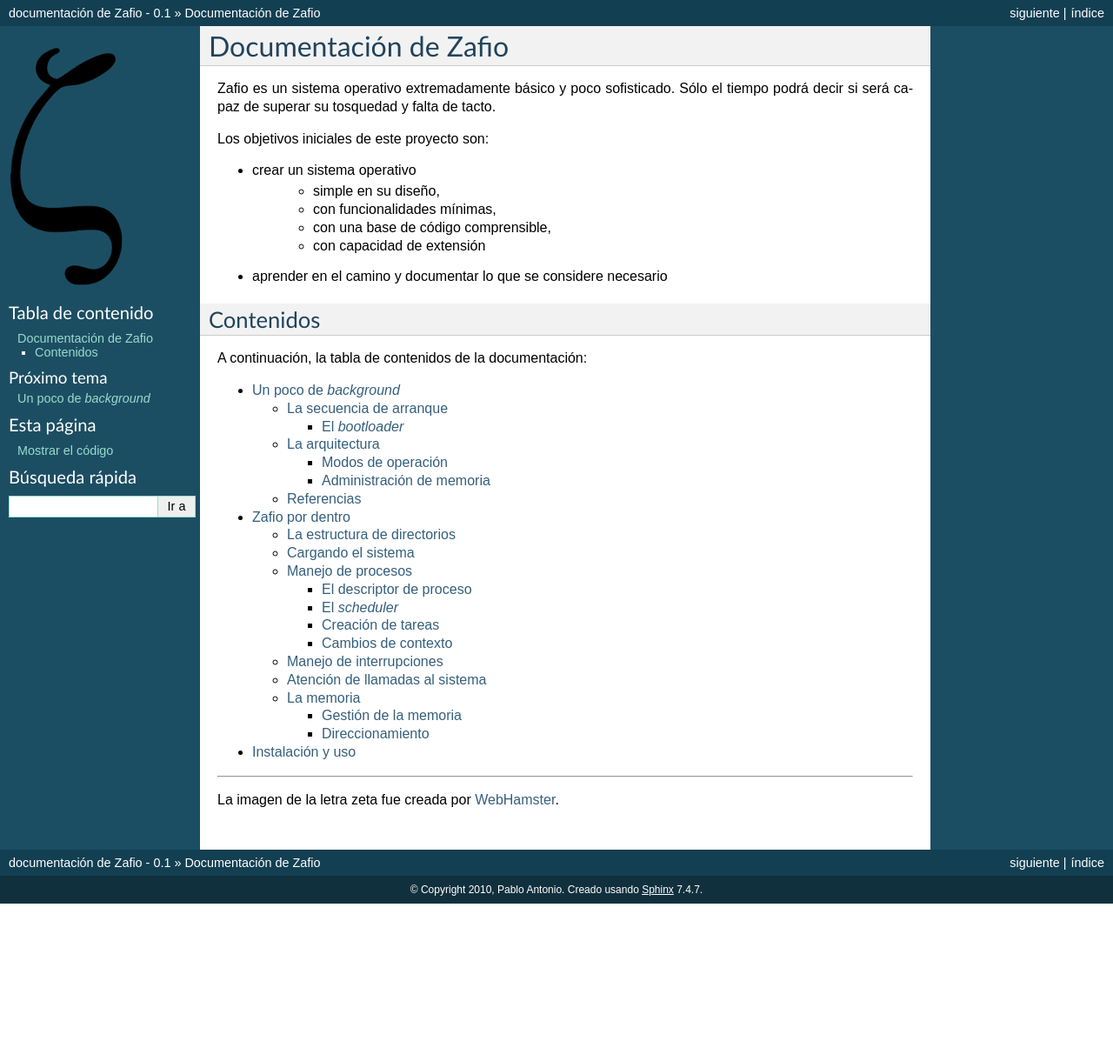
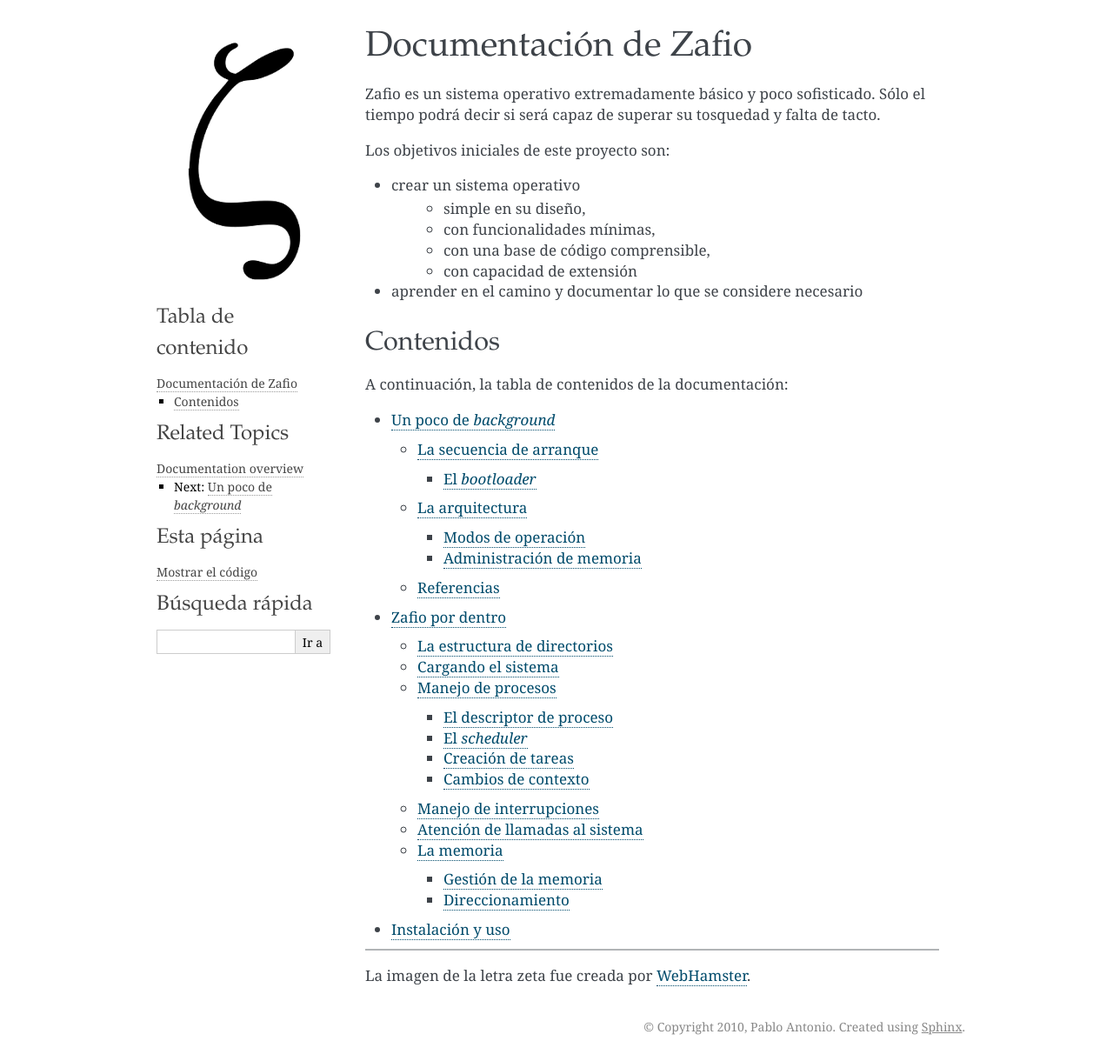
Before and after one commit to crazy2k/zafio, a Sphinx documentation site: the page built from doc/index.rst, in a window 1280 px wide. Shown: the whole page at 87% size. Built offline with Sphinx 7.4.7, drawn with Linux system fonts in a browser that asks for light colours; formulas are drawn with MathJax 3; pages that are not in the unit, such as notebooks, are missing from menus; before the commit the page ends 1039 px from its top, so only the background shows below that.

Commit message:
Usar theme de Flask

```diff
--- /dev/null
+++ b/doc/_themes/flask/layout.html
@@ -0,0 +1,16 @@
+{%- extends "basic/layout.html" %}
+{%- block extrahead %}
+  {{ super() }}
+  {% if theme_touch_icon %}
+  <link rel="apple-touch-icon" href="{{ pathto('_static/' ~ theme_touch_icon, 1) }}" />
+  {% endif %}
+  <link media="only screen and (max-device-width: 480px)" href="{{
+    pathto('_static/small_flask.css', 1) }}" type= "text/css" rel="stylesheet" />
+{% endblock %}
+{%- block relbar2 %}{% endblock %}
+{%- block footer %}
+    <div class="footer">
+      &copy; Copyright {{ copyright }}.
+      Created using <a href="http://sphinx.pocoo.org/">Sphinx</a>.
+    </div>
+{%- endblock %}
--- /dev/null
+++ b/doc/_themes/flask/relations.html
@@ -0,0 +1,19 @@
+<h3>Related Topics</h3>
+<ul>
+  <li><a href="{{ pathto(master_doc) }}">Documentation overview</a><ul>
+  {%- for parent in parents %}
+  <li><a href="{{ parent.link|e }}">{{ parent.title }}</a><ul>
+  {%- endfor %}
+    {%- if prev %}
+      <li>Previous: <a href="{{ prev.link|e }}" title="{{ _('previous chapter')
+        }}">{{ prev.title }}</a></li>
+    {%- endif %}
+    {%- if next %}
+      <li>Next: <a href="{{ next.link|e }}" title="{{ _('next chapter')
+        }}">{{ next.title }}</a></li>
+    {%- endif %}
+  {%- for parent in parents %}
+  </ul></li>
+  {%- endfor %}
+  </ul></li>
+</ul>
--- /dev/null
+++ b/doc/_themes/flask/static/flasky.css_t
@@ -0,0 +1,387 @@
+/*
+ * flasky.css_t
+ * ~~~~~~~~~~~~
+ *
+ * :copyright: Copyright 2010 by Armin Ronacher.
+ * :license: Flask Design License, see LICENSE for details.
+ */
+
+{% set page_width = '940px' %}
+{% set sidebar_width = '220px' %}
+
+@import url("basic.css");
+
+/* -- page layout ----------------------------------------------------------- */
+
+body {
+    font-family: 'Georgia', serif;
+    font-size: 17px;
+    background-color: white;
+    color: #000;
+    margin: 0;
+    padding: 0;
+}
+
+div.document {
+    width: {{ page_width }};
+    margin: 30px auto 0 auto;
+}
+
+div.documentwrapper {
+    float: left;
+    width: 100%;
+}
+
+div.bodywrapper {
+    margin: 0 0 0 {{ sidebar_width }};
+}
+
+div.sphinxsidebar {
+    width: {{ sidebar_width }};
+}
+
+hr {
+    border: 1px solid #B1B4B6;
+}
+
+div.body {
+    background-color: #ffffff;
+    color: #3E4349;
+    padding: 0 30px 0 30px;
+}
+
+img.floatingflask {
+    padding: 0 0 10px 10px;
+    float: right;
+}
+
+div.footer {
+    width: {{ page_width }};
+    margin: 20px auto 30px auto;
+    font-size: 14px;
+    color: #888;
+    text-align: right;
+}
+
+div.footer a {
+    color: #888;
+}
+
+div.related {
+    display: none;
+}
+
+div.sphinxsidebar a {
+    color: #444;
+    text-decoration: none;
+    border-bottom: 1px dotted #999;
+}
+
+div.sphinxsidebar a:hover {
+    border-bottom: 1px solid #999;
+}
+
+div.sphinxsidebar {
+    font-size: 14px;
+    line-height: 1.5;
+}
+
+div.sphinxsidebarwrapper {
+    padding: 18px 10px;
+}
+
+div.sphinxsidebarwrapper p.logo {
+    padding: 0 0 20px 0;
+    margin: 0;
+    text-align: center;
+}
+
+div.sphinxsidebar h3,
+div.sphinxsidebar h4 {
+    font-family: 'Garamond', 'Georgia', serif;
+    color: #444;
+    font-size: 24px;
+    font-weight: normal;
+    margin: 0 0 5px 0;
+    padding: 0;
+}
+
+div.sphinxsidebar h4 {
+    font-size: 20px;
+}
+
+div.sphinxsidebar h3 a {
+    color: #444;
+}
+
+div.sphinxsidebar p.logo a,
+div.sphinxsidebar h3 a,
+div.sphinxsidebar p.logo a:hover,
+div.sphinxsidebar h3 a:hover {
+    border: none;
+}
+
+div.sphinxsidebar p {
+    color: #555;
+    margin: 10px 0;
+}
+
+div.sphinxsidebar ul {
+    margin: 10px 0;
+    padding: 0;
+    color: #000;
+}
+
+div.sphinxsidebar input {
+    border: 1px solid #ccc;
+    font-family: 'Georgia', serif;
+    font-size: 1em;
+}
+
+/* -- body styles ----------------------------------------------------------- */
+
+a {
+    color: #004B6B;
+    text-decoration: underline;
+}
+
+a:hover {
+    color: #6D4100;
+    text-decoration: underline;
+}
+
+div.body h1,
+div.body h2,
+div.body h3,
+div.body h4,
+div.body h5,
+div.body h6 {
+    font-family: 'Garamond', 'Georgia', serif;
+    font-weight: normal;
+    margin: 30px 0px 10px 0px;
+    padding: 0;
+}
+
+div.body h1 { margin-top: 0; padding-top: 0; font-size: 240%; }
+div.body h2 { font-size: 180%; }
+div.body h3 { font-size: 150%; }
+div.body h4 { font-size: 130%; }
+div.body h5 { font-size: 100%; }
+div.body h6 { font-size: 100%; }
+
+a.headerlink {
+    color: #ddd;
+    padding: 0 4px;
+    text-decoration: none;
+}
+
+a.headerlink:hover {
+    color: #444;
+    background: #eaeaea;
+}
+
+div.body p, div.body dd, div.body li {
+    line-height: 1.4em;
+}
+
+div.admonition {
+    background: #fafafa;
+    margin: 20px -30px;
+    padding: 10px 30px;
+    border-top: 1px solid #ccc;
+    border-bottom: 1px solid #ccc;
+}
+
+div.admonition tt.xref, div.admonition a tt {
+    border-bottom: 1px solid #fafafa;
+}
+
+dd div.admonition {
+    margin-left: -60px;
+    padding-left: 60px;
+}
+
+div.admonition p.admonition-title {
+    font-family: 'Garamond', 'Georgia', serif;
+    font-weight: normal;
+    font-size: 24px;
+    margin: 0 0 10px 0;
+    padding: 0;
+    line-height: 1;
+}
+
+div.admonition p.last {
+    margin-bottom: 0;
+}
+
+div.highlight {
+    background-color: white;
+}
+
+dt:target, .highlight {
+    background: #FAF3E8;
+}
+
+div.note {
+    background-color: #eee;
+    border: 1px solid #ccc;
+}
+
+div.seealso {
+    background-color: #ffc;
+    border: 1px solid #ff6;
+}
+
+div.topic {
+    background-color: #eee;
+}
+
+p.admonition-title {
+    display: inline;
+}
+
+p.admonition-title:after {
+    content: ":";
+}
+
+pre, tt {
+    font-family: 'Consolas', 'Menlo', 'Deja Vu Sans Mono', 'Bitstream Vera Sans Mono', monospace;
+    font-size: 0.9em;
+}
+
+img.screenshot {
+}
+
+tt.descname, tt.descclassname {
+    font-size: 0.95em;
+}
+
+tt.descname {
+    padding-right: 0.08em;
+}
+
+img.screenshot {
+    -moz-box-shadow: 2px 2px 4px #eee;
+    -webkit-box-shadow: 2px 2px 4px #eee;
+    box-shadow: 2px 2px 4px #eee;
+}
+
+table.docutils {
+    border: 1px solid #888;
+    -moz-box-shadow: 2px 2px 4px #eee;
+    -webkit-box-shadow: 2px 2px 4px #eee;
+    box-shadow: 2px 2px 4px #eee;
+}
+
+table.docutils td, table.docutils th {
+    border: 1px solid #888;
+    padding: 0.25em 0.7em;
+}
+
+table.field-list, table.footnote {
+    border: none;
+    -moz-box-shadow: none;
+    -webkit-box-shadow: none;
+    box-shadow: none;
+}
+
+table.footnote {
+    margin: 15px 0;
+    width: 100%;
+    border: 1px solid #eee;
+    background: #fdfdfd;
+    font-size: 0.9em;
+}
+
+table.footnote + table.footnote {
+    margin-top: -15px;
+    border-top: none;
+}
+
+table.field-list th {
+    padding: 0 0.8em 0 0;
+}
+
+table.field-list td {
+    padding: 0;
+}
+
+table.footnote td.label {
+    width: 0px;
+    padding: 0.3em 0 0.3em 0.5em;
+}
+
+table.footnote td {
+    padding: 0.3em 0.5em;
+}
+
+dl {
+    margin: 0;
+    padding: 0;
+}
+
+dl dd {
+    margin-left: 30px;
+}
+
+blockquote {
+    margin: 0 0 0 30px;
+    padding: 0;
+}
+
+ul, ol {
+    margin: 10px 0 10px 30px;
+    padding: 0;
+}
+
+pre {
+    background: #eee;
+    padding: 7px 30px;
+    margin: 15px -30px;
+    line-height: 1.3em;
+}
+
+dl pre, blockquote pre, li pre {
+    margin-left: -60px;
+    padding-left: 60px;
+}
+
+dl dl pre {
+    margin-left: -90px;
+    padding-left: 90px;
+}
+
+tt {
+    background-color: #ecf0f3;
+    color: #222;
+    /* padding: 1px 2px; */
+}
+
+tt.xref, a tt {
+    background-color: #FBFBFB;
+    border-bottom: 1px solid white;
+}
+
+a.reference {
+    text-decoration: none;
+    border-bottom: 1px dotted #004B6B;
+}
+
+a.reference:hover {
+    border-bottom: 1px solid #6D4100;
+}
+
+a.footnote-reference {
+    text-decoration: none;
+    font-size: 0.7em;
+    vertical-align: top;
+    border-bottom: 1px dotted #004B6B;
+}
+
+a.footnote-reference:hover {
+    border-bottom: 1px solid #6D4100;
+}
+
+a:hover tt {
+    background: #EEE;
+}
--- /dev/null
+++ b/doc/_themes/flask/static/small_flask.css
@@ -0,0 +1,70 @@
+/*
+ * small_flask.css_t
+ * ~~~~~~~~~~~~~~~~~
+ *
+ * :copyright: Copyright 2010 by Armin Ronacher.
+ * :license: Flask Design License, see LICENSE for details.
+ */
+
+body {
+    margin: 0;
+    padding: 20px 30px;
+}
+
+div.documentwrapper {
+    float: none;
+    background: white;
+}
+
+div.sphinxsidebar {
+    display: block;
+    float: none;
+    width: 102.5%;
+    margin: 50px -30px -20px -30px;
+    padding: 10px 20px;
+    background: #333;
+    color: white;
+}
+
+div.sphinxsidebar h3, div.sphinxsidebar h4, div.sphinxsidebar p,
+div.sphinxsidebar h3 a {
+    color: white;
+}
+
+div.sphinxsidebar a {
+    color: #aaa;
+}
+
+div.sphinxsidebar p.logo {
+    display: none;
+}
+
+div.document {
+    width: 100%;
+    margin: 0;
+}
+
+div.related {
+    display: block;
+    margin: 0;
+    padding: 10px 0 20px 0;
+}
+
+div.related ul,
+div.related ul li {
+    margin: 0;
+    padding: 0;
+}
+
+div.footer {
+    display: none;
+}
+
+div.bodywrapper {
+    margin: 0;
+}
+
+div.body {
+    min-height: 0;
+    padding: 0;
+}
--- /dev/null
+++ b/doc/_themes/flask/theme.conf
@@ -0,0 +1,7 @@
+[theme]
+inherit = basic
+stylesheet = flasky.css
+pygments_style = flask_theme_support.FlaskyStyle
+
+[options]
+touch_icon =
--- a/doc/conf.py
+++ b/doc/conf.py
@@ -95,7 +95,10 @@ highlight_language = "c"
 # The theme to use for HTML and HTML Help pages.  Major themes that come with
 # Sphinx are currently 'default' and 'sphinxdoc'.
 #html_theme = 'nature'
-html_theme = 'default'
+#html_theme = 'default'
+sys.path.append(os.path.abspath('_themes'))
+html_theme_path = ['_themes']
+html_theme = 'flask'
 
 # Theme options are theme-specific and customize the look and feel of a theme
 # further.  For a list of options available for each theme, see the
```
